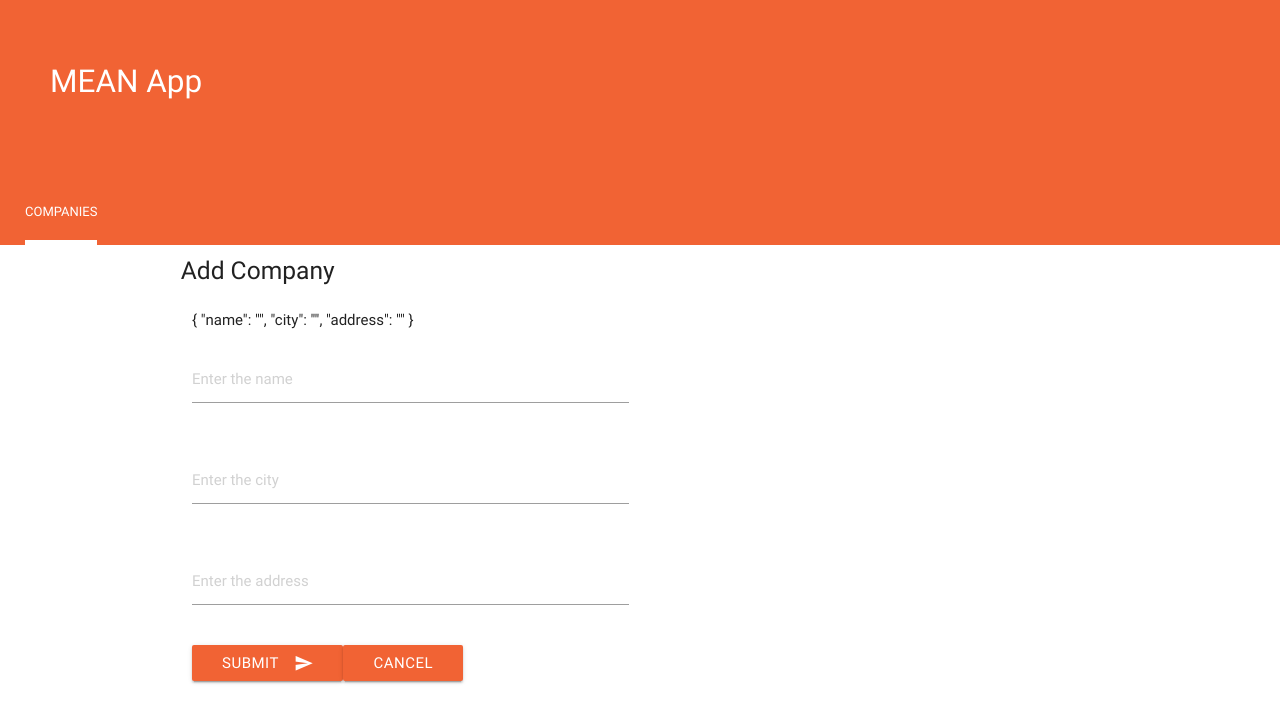
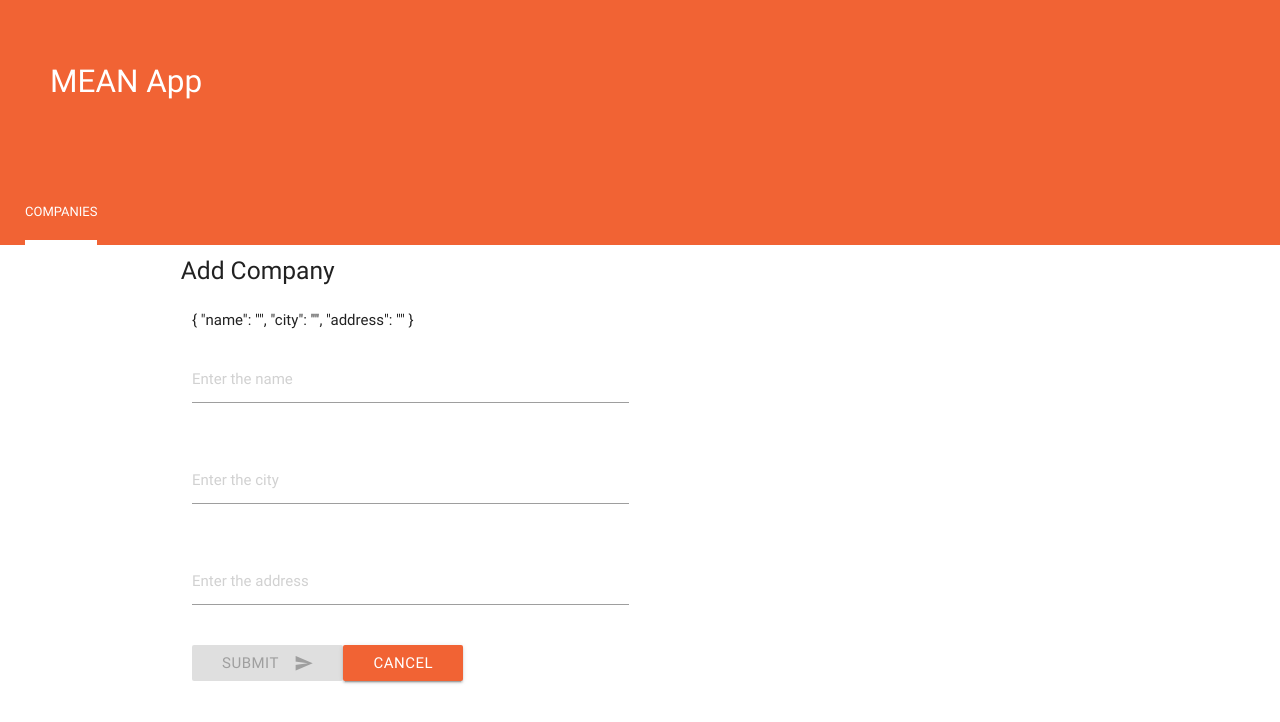
Before and after one commit to HaiderMalik12/mean-app-frontend, an Angular app: page /companies/new in a window 1280 px wide. Shown: the top 722 px of the page. Built offline with nearby package versions, Linux system fonts and the light colour scheme.

Commit message:
add validations in reactive form

```diff
--- a/src/app/companies/company-form/company-form.component.css
+++ b/src/app/companies/company-form/company-form.component.css
@@ -25,3 +25,6 @@
 .input-field .prefix.active {
   color: #000;
 }
+.has-error{
+  color: red;
+}
--- a/src/app/companies/company-form/company-form.component.html
+++ b/src/app/companies/company-form/company-form.component.html
@@ -9,6 +9,7 @@
                type="text"
                class="validate"
                formControlName="name">
+        <p class="has-error" *ngIf="companyForm.controls.name.invalid && companyForm.controls.name.touched">name is required </p>
       </div>
     </div>
 
@@ -30,7 +31,9 @@
         formControlName="address">
       </div>
     </div>
-    <button class="btn waves-effect waves-light" type="submit" name="action" (click)="submitForm()" >Submit
+    <button class="btn waves-effect waves-light"
+            type="submit" name="action" (click)="submitForm()"
+           [disabled] = "companyForm.invalid">Submit
       <i class="material-icons right">send</i>
     </button>
     <a class="waves-effect waves-light btn">Cancel</a>
--- a/src/app/companies/company-form/company-form.component.ts
+++ b/src/app/companies/company-form/company-form.component.ts
@@ -1,5 +1,5 @@
 import {Component, OnInit} from '@angular/core';
-import {FormBuilder, FormGroup} from "@angular/forms";
+import {FormBuilder, FormGroup, Validators} from "@angular/forms";
 import {CompanyService} from "../company.service";
 
 @Component({
@@ -20,14 +20,15 @@ export class CompanyFormComponent implements OnInit {
   }
 
   submitForm() {
-    console.log(this.companyForm.value);
 
+    if(this.companyForm.valid) {
       let companyParams = {
         name: this.companyForm.get('name').value,
         city: this.companyForm.get('city').value,
         address: this.companyForm.get('address').value,
       };
       this.createCompany(companyParams);
+    }
   }
 
   private createCompany(companyParams) {
@@ -42,7 +43,7 @@ export class CompanyFormComponent implements OnInit {
 
   private initForm() {
     this.companyForm = this._fb.group({
-      name: '',
+      name: ['', Validators.required],
       city: '',
       address: ''
     });
```
Lines whose indentation alone changed are shown as unchanged.
